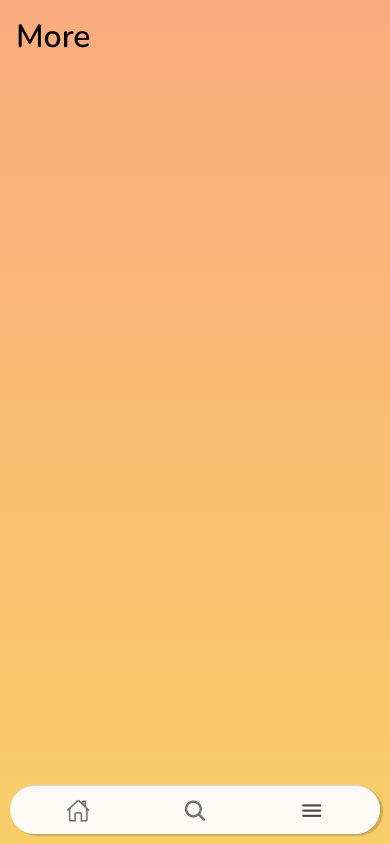
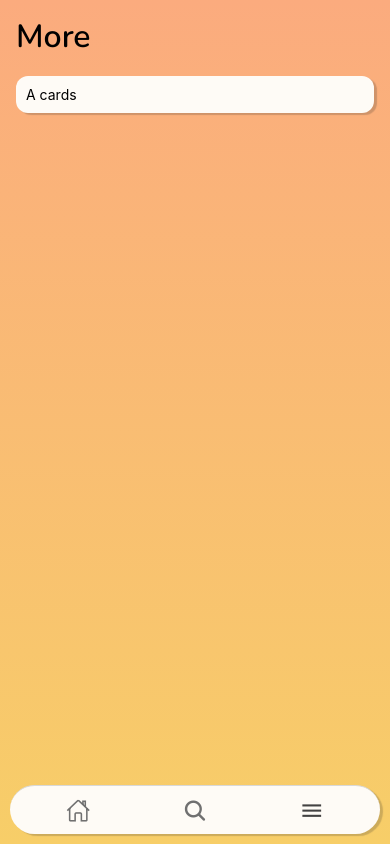
Before and after one commit to Tabsdrisbidmamul/recipe-inspire, a React Native app: screen /Settings in a window 390 px wide. Built offline with nearby package versions, Linux system fonts and the light colour scheme.

Commit message:
Base card added

```diff
--- /dev/null
+++ b/components/Cards/BaseCard.tsx
@@ -0,0 +1,17 @@
+import { StyleSheet, View } from 'react-native';
+import { globalStyles } from '../../constants/globalStyles';
+
+interface IProps {
+  children: JSX.Element;
+}
+
+export default function BaseCard({ children }: IProps) {
+  return <View style={styles.card}>{children}</View>;
+}
+
+const styles = StyleSheet.create({
+  card: {
+    ...globalStyles.baseCard,
+    ...globalStyles.shadows,
+  },
+});
--- a/constants/globalStyles.ts
+++ b/constants/globalStyles.ts
@@ -19,9 +19,17 @@ export const globalStyles = StyleSheet.create({
   baseHeaderText: {
     fontFamily: 'nunito-semibold',
     fontSize: 32,
+    marginBottom: 18,
   },
 
   baseContainerPaddingHorizontal: {
     paddingHorizontal: 16,
   },
+
+  baseCard: {
+    borderRadius: 12,
+    backgroundColor: colors.whites.pastel,
+    paddingHorizontal: 10,
+    paddingVertical: 10,
+  },
 });
--- a/screens/Settings.tsx
+++ b/screens/Settings.tsx
@@ -2,6 +2,7 @@ import { LinearGradient } from 'expo-linear-gradient';
 import React from 'react';
 import { StyleSheet, Text, View } from 'react-native';
 import { useSafeAreaInsets } from 'react-native-safe-area-context';
+import BaseCard from '../components/Cards/BaseCard';
 import colors from '../constants/colors';
 import { globalStyles } from '../constants/globalStyles';
 
@@ -14,6 +15,10 @@ export default function Settings() {
     <LinearGradient style={[styles.root]} colors={[colors.gradient.orange, colors.gradient.yellow]}>
       <View style={[styles.container, { paddingTop: height }]}>
         <Text style={[styles.text, styles.header]}>More</Text>
+
+        <BaseCard>
+          <Text>A cards</Text>
+        </BaseCard>
       </View>
     </LinearGradient>
   );
```
